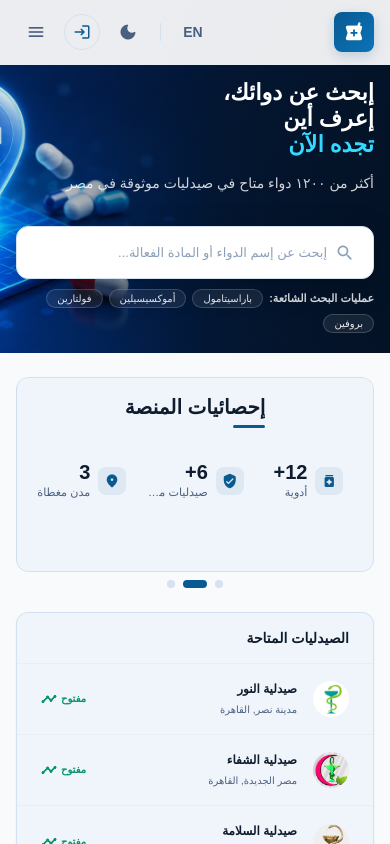
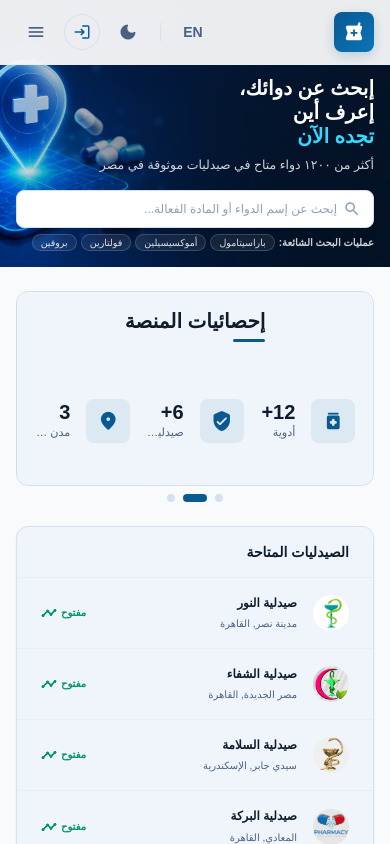
Before and after one commit to ZiadAbdulkarim/Dawa.com, an Angular app: page / in a window 390 px wide. Shown: the top 844 px of the page. Built offline with nearby package versions, Linux system fonts and the light colour scheme; a web font is replaced by a local one.

Commit message:
Update latest Dawa.com changes

```diff
--- a/src/app/pages/home/home.component.html
+++ b/src/app/pages/home/home.component.html
@@ -95,7 +95,10 @@
 
       <!-- Horizontal Carousel: How Dawa.com Works · Platform Statistics · Trusted Pharmacies -->
       <section class="info-carousel-wrapper">
-        <div class="carousel-viewport">
+        <div class="carousel-viewport"
+             (touchstart)="onTouchStart($event)"
+             (touchmove)="onTouchMove($event)"
+             (touchend)="onTouchEnd($event)">
           <div class="carousel-track" [style.transform]="lang.isArabic ? ('translateX(' + (carouselIndex() * 100) + '%)') : ('translateX(-' + (carouselIndex() * 100) + '%)')">
 
             <!-- CARD 1: How Dawa.com Works -->
--- a/src/app/pages/home/home.component.scss
+++ b/src/app/pages/home/home.component.scss
@@ -39,14 +39,11 @@
 
   @media (max-width: 768px) {
     padding: 0;
-    min-height: unset;
-    aspect-ratio: 1800 / 793;
+    min-height: clamp(260px, 60vw, 360px);
     display: flex;
     align-items: center;
-    // Override aspect-ratio on very small screens if it gets too short
-    @supports not (aspect-ratio: 1800/793) {
-      min-height: max(240px, 44vw);
-    }
+    background-position: center center;
+    background-size: cover;
   }
 }
 
@@ -520,9 +517,10 @@
 
 .steps-row {
   display: flex;
-  align-items: flex-start;
+  align-items: center;
   justify-content: space-around;
   gap: var(--space-lg);
+  flex-grow: 1;
 
   @media (max-width: 768px) and (min-width: 481px) {
     display: grid;
@@ -536,7 +534,7 @@
     flex-wrap: nowrap;
     overflow-x: hidden;
     gap: 4px;
-    align-items: stretch;
+    align-items: center;
     padding-bottom: 0;
     justify-content: space-between;
   }
@@ -563,6 +561,38 @@
     margin-bottom: 2px;
   }
 
+  .step-icon {
+    width: 44px;
+    height: 44px;
+    border-radius: var(--radius-md);
+    background: rgba(8, 90, 145, 0.08);
+    display: flex;
+    align-items: center;
+    justify-content: center;
+    flex-shrink: 0;
+    margin-bottom: 4px;
+
+    .material-icons-round {
+      font-size: 22px;
+      color: var(--dawa-primary);
+    }
+  }
+
+  h4 {
+    font-size: var(--font-size-sm);
+    font-weight: 700;
+    color: var(--text-primary);
+    margin: 0;
+    line-height: 1.25;
+  }
+
+  p {
+    font-size: var(--font-size-xs);
+    color: var(--text-secondary);
+    margin: 0;
+    line-height: 1.35;
+  }
+
   @media (max-width: 480px) {
     flex: 1;
     min-width: 0;
@@ -602,8 +632,10 @@
 .trust-features-grid {
   display: grid;
   grid-template-columns: repeat(2, 1fr);
-  gap: var(--space-lg) var(--space-xl);
+  gap: var(--space-md) var(--space-lg);
   width: 100%;
+  flex-grow: 1;
+  align-content: center;
 
   // On mobile: keep all 4 items in one horizontal row (icon + short text)
   @media (max-width: 480px) {
@@ -618,12 +650,12 @@
 .trust-feature-item {
   display: flex;
   align-items: center;
-  gap: clamp(6px, 2vw, var(--space-md));
+  gap: var(--space-md);
   min-width: 0;
 
   .trust-icon-wrap {
-    width: clamp(28px, 4vw, 44px);
-    height: clamp(28px, 4vw, 44px);
+    width: 44px;
+    height: 44px;
     border-radius: var(--radius-md);
     background: rgba(8, 90, 145, 0.08);
     display: flex;
@@ -632,7 +664,7 @@
     flex-shrink: 0;
 
     .material-icons-round {
-      font-size: clamp(16px, 2.5vw, 22px);
+      font-size: 22px;
       color: var(--dawa-primary);
     }
   }
@@ -644,16 +676,16 @@
     gap: 2px;
 
     strong {
-      font-size: clamp(0.75rem, 1.8vw, var(--font-size-sm));
+      font-size: var(--font-size-sm);
       font-weight: 700;
       color: var(--text-primary);
-      line-height: 1.2;
+      line-height: 1.25;
     }
 
     span {
-      font-size: clamp(0.65rem, 1.3vw, var(--font-size-xs));
+      font-size: var(--font-size-xs);
       color: var(--text-secondary);
-      line-height: 1.4;
+      line-height: 1.35;
     }
   }
 
@@ -692,6 +724,7 @@
   justify-content: space-around;
   width: 100%;
   gap: var(--space-md);
+  flex-grow: 1;
 }
 
 .stat-item {
@@ -699,12 +732,12 @@
   display: flex;
   align-items: center;
   justify-content: center;
-  gap: clamp(6px, 2vw, var(--space-md));
+  gap: var(--space-md);
   min-width: 0;
 
   .stat-icon-wrap {
-    width: clamp(28px, 4vw, 44px);
-    height: clamp(28px, 4vw, 44px);
+    width: 44px;
+    height: 44px;
     border-radius: var(--radius-md);
     background: rgba(8, 90, 145, 0.08);
     display: flex;
@@ -713,7 +746,7 @@
     flex-shrink: 0;
 
     .material-icons-round {
-      font-size: clamp(16px, 2.5vw, 22px);
+      font-size: 22px;
       color: var(--dawa-primary);
     }
   }
@@ -724,7 +757,7 @@
     min-width: 0;
 
     strong {
-      font-size: clamp(0.95rem, 2.2vw, var(--font-size-xl));
+      font-size: var(--font-size-lg);
       font-weight: 800;
       color: var(--text-primary);
       line-height: 1.2;
@@ -732,7 +765,7 @@
     }
 
     span {
-      font-size: clamp(0.65rem, 1.4vw, var(--font-size-xs));
+      font-size: var(--font-size-xs);
       color: var(--text-secondary);
       white-space: nowrap;
       overflow: hidden;
@@ -740,6 +773,7 @@
     }
   }
 }
+
 
 // ===== TWO-COLUMN CONTENT ROW (Pharmacies beside Categories/Medicines) =====
 .home-content-row {
@@ -1478,23 +1512,63 @@
   .sidebar-card-header { border-bottom-color: var(--border-default); }
 }
 
-// Fix 1: Mobile Typography Overrides
+// Fix 1: Mobile Hero Content & Typography Scaling
 @media (max-width: 768px) {
-  .hero-title { font-size: clamp(1.4rem, 5vw, 2.2rem); }
+  .hero-content {
+    padding: calc(var(--navbar-height) + 12px) var(--space-md) 16px;
+    gap: 10px;
+  }
+
+  .hero-text-area {
+    gap: 8px;
+  }
+
+  .hero-title {
+    font-size: clamp(1.25rem, 4.5vw, 1.75rem);
+    line-height: 1.2;
+  }
+
+  .hero-sub {
+    font-size: 0.78rem;
+    line-height: 1.45;
+    margin-bottom: 2px;
+  }
+
+  .main-search-wrap {
+    gap: 4px;
+    margin-top: 6px;
+  }
+
+  .main-search-box {
+    padding: 4px 6px;
+    border-radius: var(--radius-md);
+  }
+
+  .main-search-inner {
+    padding: 0 6px;
+    gap: 6px;
+    .search-ico { font-size: 18px; }
+    input { padding: 7px 0; font-size: 12px; }
+  }
+
+  .search-hints {
+    gap: 4px;
+    margin-top: 2px;
+  }
+
+  .hints-label {
+    font-size: 10px;
+  }
+
+  .hint-pill {
+    font-size: 9.5px;
+    padding: 2px 8px;
+  }
+
   .section-title { font-size: 1.125rem; }
-  .hero-sub { font-size: 0.875rem; line-height: 1.5; margin-bottom: 4px; }
   .med-name { font-size: 0.875rem; }
   .med-price-val { font-size: 1rem; }
   .med-desc { font-size: 0.7rem; }
   .stat-item .stat-info strong { font-size: 1.25rem; }
   .stat-item .stat-info span { font-size: 0.7rem; }
-
-  // Search elements layout on mobile
-  .main-search-inner { padding: 0 10px; gap: 8px; }
-  .main-search-inner .search-ico { font-size: 20px; }
-  .main-search-inner input { padding: 10px 0; font-size: 13px; }
-  .main-search-wrap { gap: 6px; margin-top: 12px; }
-  .search-hints { gap: 6px; margin-top: 4px; }
-  .hints-label { font-size: 11px; }
-  .hint-pill { font-size: 10px; padding: 3px 10px; }
-}
+}
--- a/src/app/pages/home/home.component.ts
+++ b/src/app/pages/home/home.component.ts
@@ -83,6 +83,65 @@ export class HomeComponent implements OnInit, OnDestroy {
     }
   }
 
+  // Touch swipe handling
+  private touchStartX = 0;
+  private touchStartY = 0;
+  private touchEndX = 0;
+  private touchEndY = 0;
+
+  onTouchStart(event: TouchEvent): void {
+    if (event.touches.length === 1) {
+      this.touchStartX = event.touches[0].clientX;
+      this.touchStartY = event.touches[0].clientY;
+      this.touchEndX = this.touchStartX;
+      this.touchEndY = this.touchStartY;
+    }
+  }
+
+  onTouchMove(event: TouchEvent): void {
+    if (event.touches.length === 1) {
+      this.touchEndX = event.touches[0].clientX;
+      this.touchEndY = event.touches[0].clientY;
+      const deltaX = Math.abs(this.touchEndX - this.touchStartX);
+      const deltaY = Math.abs(this.touchEndY - this.touchStartY);
+      if (deltaX > deltaY && deltaX > 10) {
+        if (event.cancelable) {
+          event.preventDefault();
+        }
+      }
+    }
+  }
+
+  onTouchEnd(event: TouchEvent): void {
+    const deltaX = this.touchEndX - this.touchStartX;
+    const deltaY = this.touchEndY - this.touchStartY;
+    const threshold = 40; // minimum drag distance in px
+
+    if (Math.abs(deltaX) > Math.abs(deltaY) && Math.abs(deltaX) >= threshold) {
+      const isArabic = this.lang.isArabic;
+      const totalSlides = 3;
+      const current = this.carouselIndex();
+
+      if (deltaX < 0) {
+        // Dragged left: physically moving finger left.
+        // In LTR, left drag moves to NEXT slide.
+        // In RTL (Arabic), left drag moves to PREVIOUS slide.
+        const next = isArabic
+          ? (current - 1 + totalSlides) % totalSlides
+          : (current + 1) % totalSlides;
+        this.goToSlide(next);
+      } else {
+        // Dragged right: physically moving finger right.
+        // In LTR, right drag moves to PREVIOUS slide.
+        // In RTL (Arabic), right drag moves to NEXT slide.
+        const prev = isArabic
+          ? (current + 1) % totalSlides
+          : (current - 1 + totalSlides) % totalSlides;
+        this.goToSlide(prev);
+      }
+    }
+  }
+
   onSearchInput(): void {
     if (this.searchQuery.length >= 2) {
       this.suggestions.set(this.data.searchMedicines(this.searchQuery).slice(0, 7));
--- a/src/app/pages/pharmacies-list/pharmacies-list.component.html
+++ b/src/app/pages/pharmacies-list/pharmacies-list.component.html
@@ -145,8 +145,9 @@
       }
     </div>
   } @else {
-    <!-- EMPTY STATE -->
-    <div class="empty-state dawa-card">
+    <!-- EMPTY STATE WRAPPER -->
+    <div class="empty-state-wrapper">
+      <div class="empty-state">
         <span class="material-icons-round empty-icon">storefront</span>
         <h3>{{ t('لم يتم العثور على صيدليات', 'No Pharmacies Found') }}</h3>
         <p>{{ t('جرّب البحث باسم آخر أو تغيير فلاتر المدينة والحالة.', 'Try searching with a different term or change city/status filters.') }}</p>
@@ -154,6 +155,7 @@
           {{ t('إعادة ضبط الفلاتر', 'Reset Filters') }}
         </button>
       </div>
+    </div>
   }
 
 </div>
```
Also changed, not shown: src/app/pages/pharmacies-list/pharmacies-list.component.scss (+97 -20 lines). Lines whose indentation alone changed are shown as unchanged.
